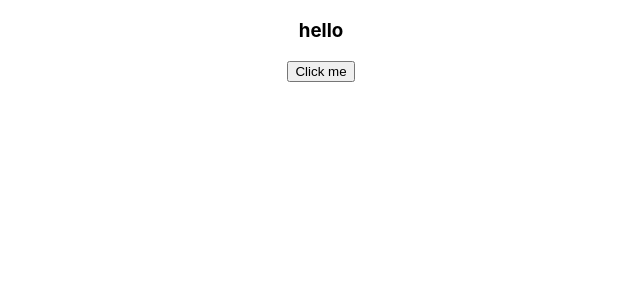
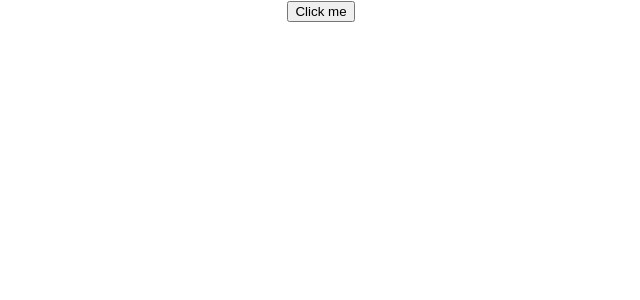
Before and after one commit to sameera999/first-react-app, a React (Create React App) app: page / in a window 1280 px wide. Shown: the top 300 px of the page, without its empty margins (319-959 px from the left). Built offline with nearby package versions, Linux system fonts and the light colour scheme.

Commit message:
communicate from child to parent

```diff
--- a/src/App.js
+++ b/src/App.js
@@ -7,11 +7,14 @@ import Counter from './components/Counter';
 import FunctionalClick from './components/FunctionalClick';
 import ClassClick from './components/ClassClick';
 import EventBing from './components/EventBing';
+import ParentComponent from './components/ParentComponent';
+
 
 function App() {
   return (
     <div className="App">
-      <EventBing />
+      <ParentComponent />
+      {/* <EventBing /> */}
       {/* <FunctionalClick /> */}
       {/* <ClassClick/> */}
       {/* <Greet name='John' heroName='super man'/>       */}
--- /dev/null
+++ b/src/components/ChildComponent.js
@@ -0,0 +1,12 @@
+import React, { Component } from 'react'
+
+function ChildComponent(props){
+    // console.log(props);
+    return(
+        <div>
+            <button onClick={() => props.showMsgParent('bomji')}>Click me </button>
+        </div>
+    )
+}
+
+export default ChildComponent
--- /dev/null
+++ b/src/components/ParentComponent.js
@@ -0,0 +1,30 @@
+import React, { Component } from 'react'
+import ChildComponent from './ChildComponent'
+
+
+class ParentComponent extends Component {
+    constructor(props) {
+      super(props)
+
+      this.state = {
+         message:'first message'
+      }
+
+      this.showMsgParent = this.showMsgParent.bind(this)
+    }
+
+  showMsgParent (name){
+    alert(`child name is ${name}`);
+  }
+
+  render() {
+    return (
+      <div>
+        <ChildComponent showMsgParent={this.showMsgParent}/>
+      </div>
+
+    )
+  }
+}
+
+export default ParentComponent
```
